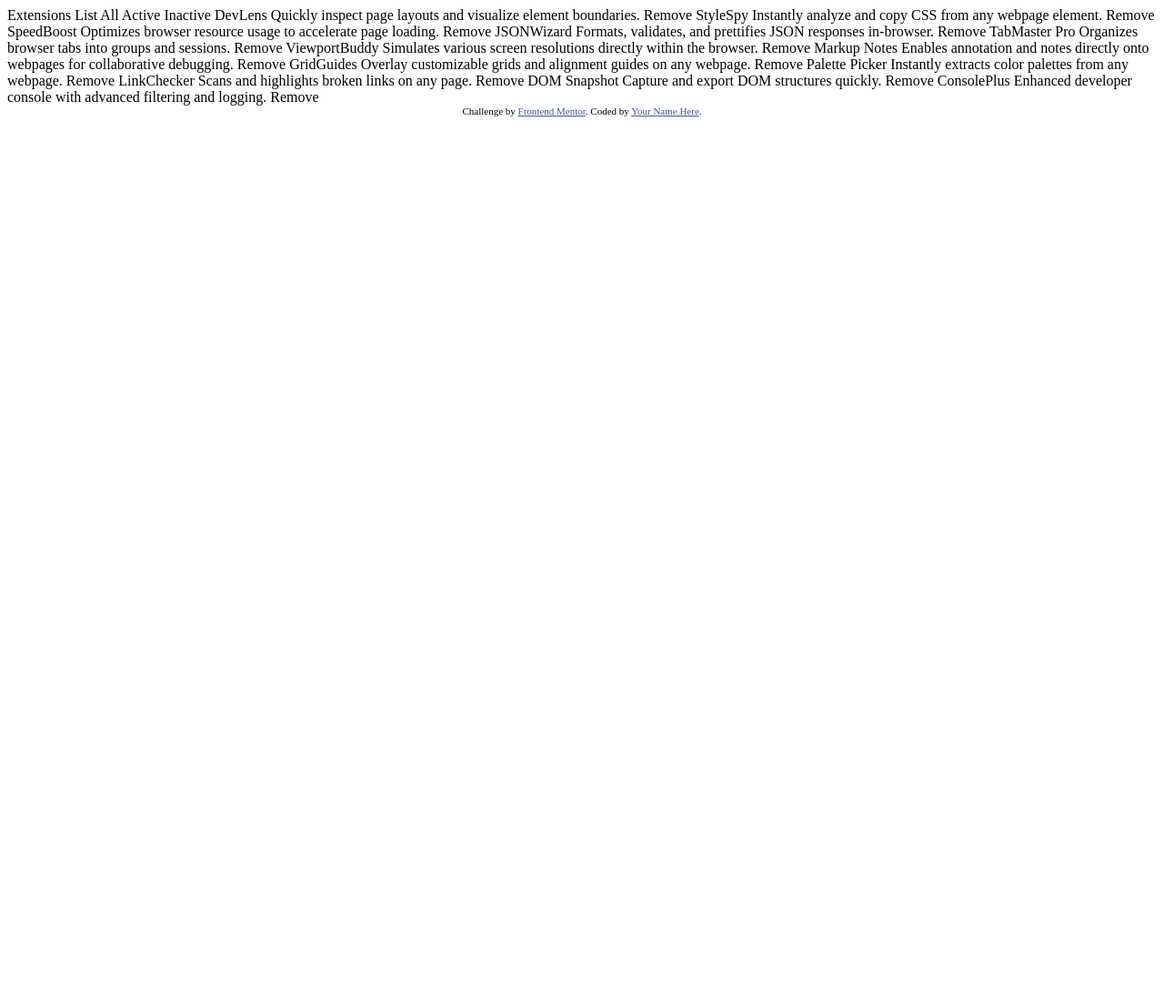
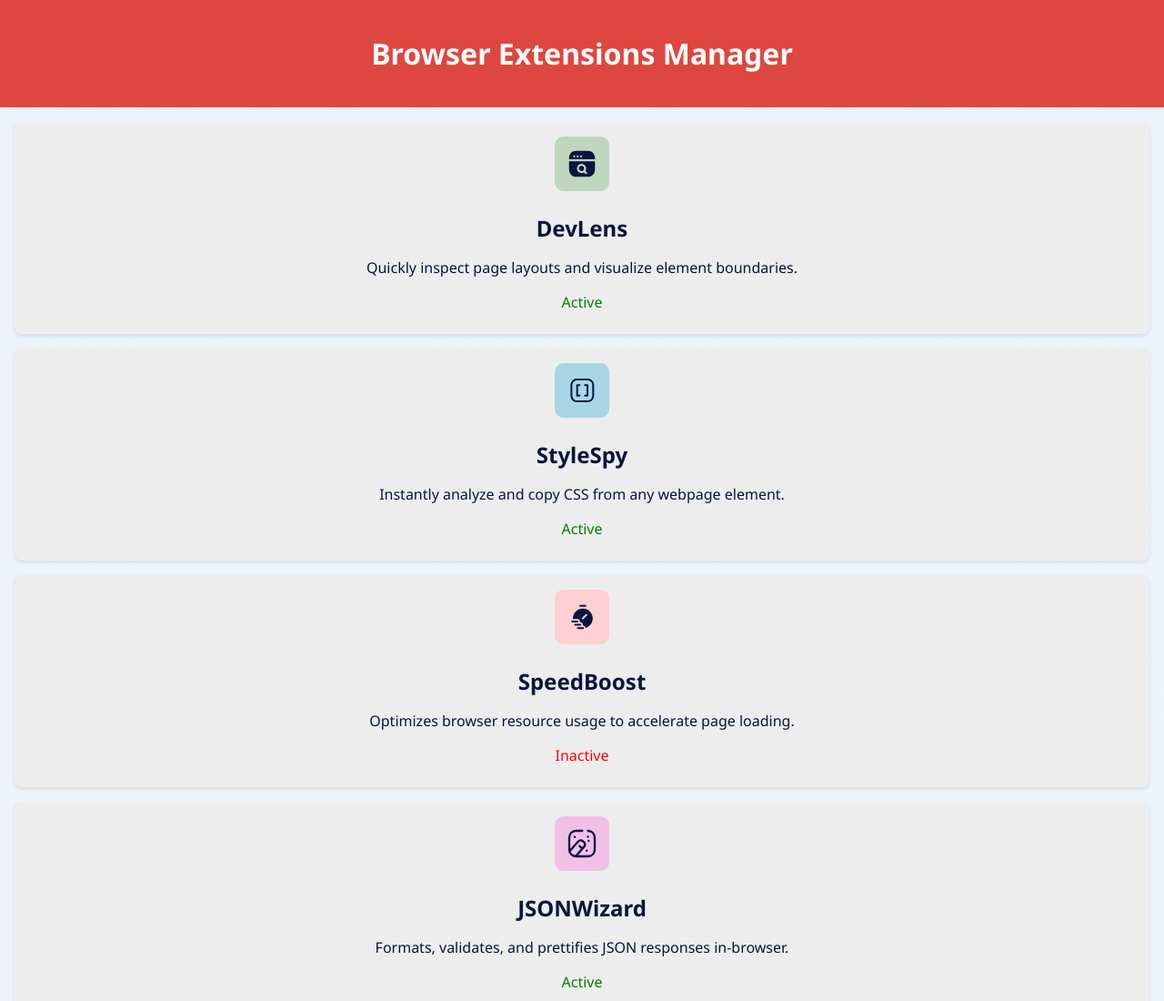
Before and after one commit to SaraviaMartin/frontend-challenge-browser-extensions-manager, a plain HTML site: page index.html in a window 1280 px wide. Shown: the top 1100 px of the page at 91% size. Before the commit the page ends 800 px from the top, so only its background shows below. Drawn offline with Linux system fonts and the light colour scheme.

Commit message:
adding script.js and styles.css

```diff
--- a/index.html
+++ b/index.html
@@ -1,80 +1,20 @@
 <!DOCTYPE html>
 <html lang="en">
 <head>
-  <meta charset="UTF-8">
-  <meta name="viewport" content="width=device-width, initial-scale=1.0"> <!-- displays site properly based on user's device -->
-
-  <link rel="icon" type="image/png" sizes="32x32" href="./assets/images/favicon-32x32.png">
-
-  <title>Frontend Mentor | Browser extensions manager UI</title>
-
-  <!-- Feel free to remove these styles or customise in your own stylesheet 👍 -->
-  <style>
-    .attribution { font-size: 11px; text-align: center; }
-    .attribution a { color: hsl(228, 45%, 44%); }
-  </style>
+    <meta charset="UTF-8">
+    <meta name="viewport" content="width=device-width, initial-scale=1.0">
+    <title>Browser Extensions Manager</title>
+    <link rel="stylesheet" href="styles.css">
 </head>
 <body>
-
-  Extensions List
-
-  All
-  Active
-  Inactive
-
-  <!-- If you plan to use the JSON file to populate the data dynamically, you can delete the content below -->
-
-  DevLens
-  Quickly inspect page layouts and visualize element boundaries.
-  Remove
-
-  StyleSpy
-  Instantly analyze and copy CSS from any webpage element.
-  Remove
-
-  SpeedBoost
-  Optimizes browser resource usage to accelerate page loading.
-  Remove
-
-  JSONWizard
-  Formats, validates, and prettifies JSON responses in-browser.
-  Remove
-
-  TabMaster Pro
-  Organizes browser tabs into groups and sessions.
-  Remove
-
-  ViewportBuddy
-  Simulates various screen resolutions directly within the browser.
-  Remove
-
-  Markup Notes
-  Enables annotation and notes directly onto webpages for collaborative debugging.
-  Remove
-
-  GridGuides
-  Overlay customizable grids and alignment guides on any webpage.
-  Remove
-
-  Palette Picker
-  Instantly extracts color palettes from any webpage.
-  Remove
-
-  LinkChecker
-  Scans and highlights broken links on any page.
-  Remove
-
-  DOM Snapshot
-  Capture and export DOM structures quickly.
-  Remove
-
-  ConsolePlus
-  Enhanced developer console with advanced filtering and logging.
-  Remove
-
-  <div class="attribution">
-    Challenge by <a href="https://www.frontendmentor.io?ref=challenge">Frontend Mentor</a>.
-    Coded by <a href="#">Your Name Here</a>.
-  </div>
+    <header>
+        <h1>Browser Extensions Manager</h1>
+    </header>
+    <main>
+        <section id="extensions-list">
+            <!-- Aquí se listarán las extensiones -->
+        </section>
+    </main>
+    <script src="script.js"></script>
 </body>
 </html>
--- /dev/null
+++ b/script.js
@@ -0,0 +1,32 @@
+document.addEventListener('DOMContentLoaded', () => {
+    fetch('data.json')
+        .then(response => response.json())
+        .then(data => {
+            const extensionsList = document.getElementById('extensions-list');
+            data.forEach(extension => {
+                const extensionItem = document.createElement('div');
+                extensionItem.classList.add('extension-item');
+
+                const logo = document.createElement('img');
+                logo.src = extension.logo;
+                logo.alt = `${extension.name} logo`;
+                extensionItem.appendChild(logo);
+
+                const name = document.createElement('h2');
+                name.textContent = extension.name;
+                extensionItem.appendChild(name);
+
+                const description = document.createElement('p');
+                description.textContent = extension.description;
+                extensionItem.appendChild(description);
+
+                const status = document.createElement('p');
+                status.textContent = extension.isActive ? 'Active' : 'Inactive';
+                status.classList.add(extension.isActive ? 'active' : 'inactive');
+                extensionItem.appendChild(status);
+
+                extensionsList.appendChild(extensionItem);
+            });
+        })
+        .catch(error => console.error('Error loading data:', error));
+});
--- /dev/null
+++ b/styles.css
@@ -0,0 +1,60 @@
+@import url('https://fonts.googleapis.com/css2?family=Noto+Sans:wght@400;500;700&display=swap');
+
+body {
+    font-family: 'Noto Sans', sans-serif;
+    font-size: 16px;
+    margin: 0;
+    padding: 0;
+    box-sizing: border-box;
+    background: linear-gradient(180deg, #EBF2FC 0%, #EEF8F9 100%);
+    color: hsl(227, 75%, 14%);
+}
+
+header {
+    background-color: hsl(3, 71%, 56%);
+    color: hsl(0, 0%, 99%);
+    padding: 1rem;
+    text-align: center;
+}
+
+main {
+    padding: 1rem;
+}
+
+#extensions-list {
+    display: flex;
+    flex-direction: column;
+    gap: 1rem;
+}
+
+.extension-item {
+    background-color: hsl(0, 0%, 93%);
+    padding: 1rem;
+    border-radius: 8px;
+    box-shadow: 0 2px 4px rgba(0, 0, 0, 0.1);
+    display: flex;
+    flex-direction: column;
+    align-items: center;
+    text-align: center;
+}
+
+.extension-item img {
+    max-width: 100px;
+    margin-bottom: 1rem;
+}
+
+.extension-item h2 {
+    margin: 0.5rem 0;
+}
+
+.extension-item p {
+    margin: 0.5rem 0;
+}
+
+.extension-item .active {
+    color: green;
+}
+
+.extension-item .inactive {
+    color: red;
+}
```
